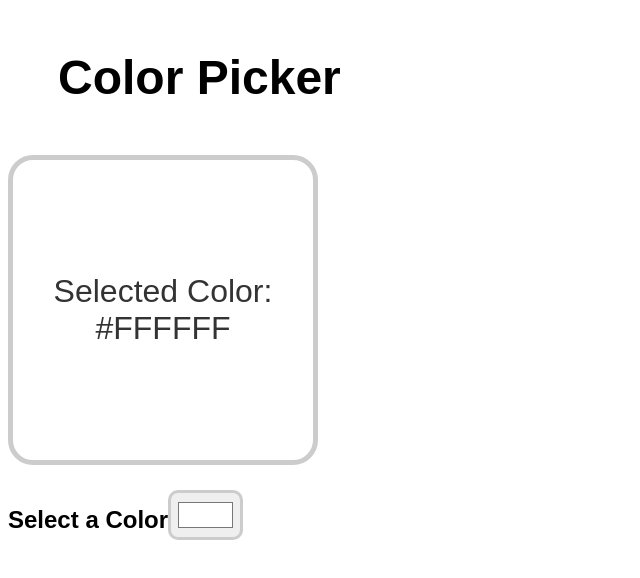
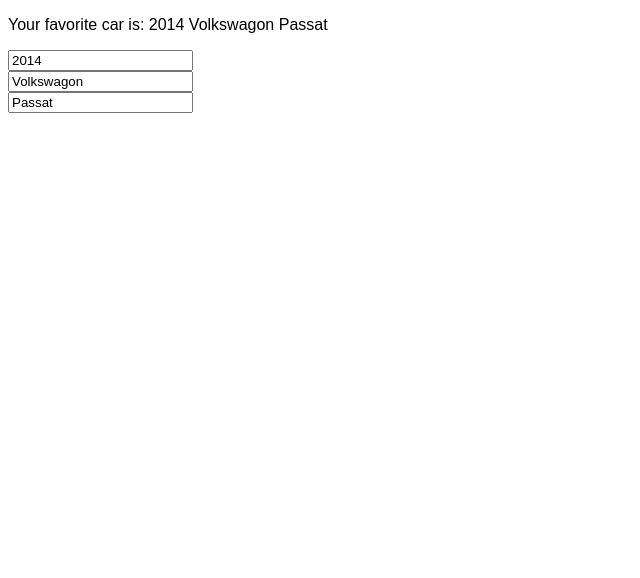
Before and after one commit to Domtracz/ReactJS, a React (Vite) app in the folder website/my-react-web/: page / in a window 1280 px wide. Shown: the top 578 px of the page, without its empty margins (0-640 px from the left). Built offline with nearby package versions, Linux system fonts and the light colour scheme.

Commit message:
update objects commit

```diff
--- a/website/my-react-web/src/App.jsx
+++ b/website/my-react-web/src/App.jsx
@@ -1,32 +1,11 @@
-//import Header from "./Header"
-//import Footer from "./Footer";
-//import Food from "./Food";
 
-
-//import Button from "./Button";
-
-//import Card from "./Card";
-
-//import Button from "./Button";
-
-//import Student from "./Student";
-
-//import UserGreeting from "./UserGreeting";
-
-//import List from "./List";
-
-//import ProfilePicture from "./ProfilePicture";
-
-//import MyComponent from "./MyComponent";
-//import Counter from "./Counter.jsx";
-
-import ColorPicker from "./ColorPicker";
+import MyComponentUF from "./MyComponentUF";
 
 function App() {
 
   return(
 
-    <ColorPicker/>
+    <MyComponentUF/>
   );
 }
 
--- a/website/my-react-web/src/MyComponentUF.jsx
+++ b/website/my-react-web/src/MyComponentUF.jsx
@@ -11,7 +11,7 @@
 
 function MyComponentUF(){
 
-  const[count,setCount] = useState(0);
+  /*const[count,setCount] = useState(0);
 
   function increment(){
     setCount(c=>c+1);
@@ -24,8 +24,29 @@
   function reset(){
     setCount(0);
   }
+  */
+const [car, setCar] =useState({year: 2014,
+                              make: "Volkswagon",
+                              model: "Passat",});
 
-return(<></>)
+function handleYearChange(event){
+setCar(c =>({...c, year:event.target.value}));
+}
+
+function handleMakeChange(event){
+  setCar(c =>({...c, make:event.target.value}));
+}
+
+function handleModelChange(event){
+  setCar(c =>({...c, model:event.target.value}));
+}
+return(<div>
+        <p>Your favorite car is: {car.year} {car.make} {car.model}</p>
+
+        <input type="number" value={car.year} onChange={handleYearChange}/> <br/>
+        <input type="text" value={car.make} onChange={handleMakeChange}/> <br/>
+        <input type="text" value={car.model} on onChange={handleModelChange}/> <br/>
+       </div>)
 }
 
 export default MyComponentUF
```
